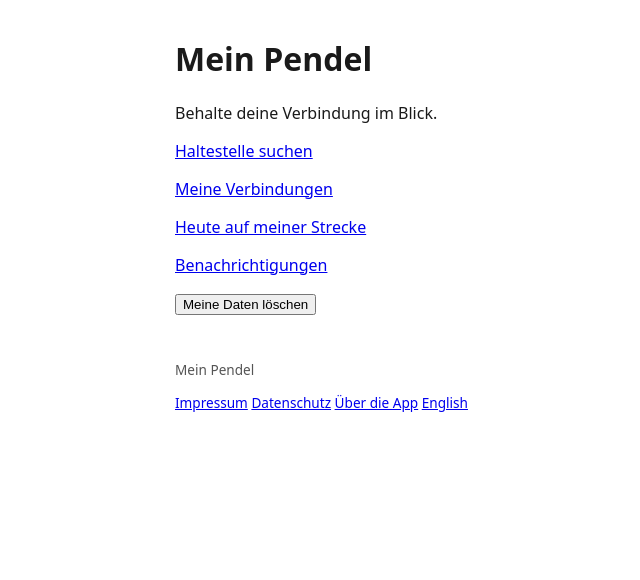
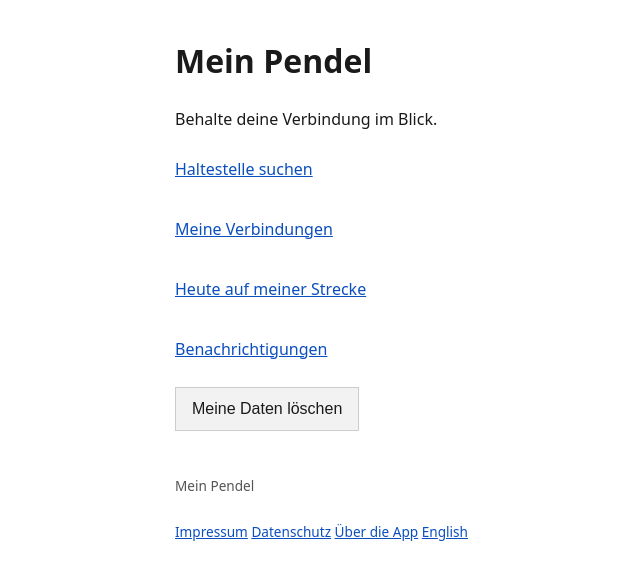
Before and after one commit to tpatzelt/mein-pendel, a FastAPI app: page / in a window 1280 px wide. Shown: the top 580 px of the page, without its empty margins (241-881 px from the left). Run offline with FastAPI, Linux system fonts and the light colour scheme.

Commit message:
T-0045: Stylesheet: design tokens as custom properties, dark mode, 44px touch targets
Define :root color/space/font custom properties, a prefers-color-scheme:
dark block that redefines every color token, and 44px minimum touch
targets for links, buttons and form controls. All rules outside the two
token blocks now reference var(--...) instead of hard-coded hex colors.

```diff
--- a/src/pendel/static/css/style.css
+++ b/src/pendel/static/css/style.css
@@ -1,4 +1,38 @@
 /* Mobile-first: fluid layout, no fixed px widths above 360 (charter G2). */
+
+:root {
+  color-scheme: light dark;
+
+  --color-bg: #ffffff;
+  --color-surface: #f2f2f2;
+  --color-text: #1a1a1a;
+  --color-muted: #555555;
+  --color-link: #0b4fbf;
+  --color-border: #cccccc;
+  --color-error: #b00020;
+
+  --space-1: 0.25rem;
+  --space-2: 0.5rem;
+  --space-3: 1rem;
+  --space-4: 1.5rem;
+
+  --font-family: system-ui, -apple-system, sans-serif;
+  --font-size-base: 1rem;
+  --font-size-small: 0.85rem;
+  --line-height: 1.5;
+}
+
+@media (prefers-color-scheme: dark) {
+  :root {
+    --color-bg: #121212;
+    --color-surface: #1e1e1e;
+    --color-text: #f0f0f0;
+    --color-muted: #a8a8a8;
+    --color-link: #7fb2ff;
+    --color-border: #444444;
+    --color-error: #ff6b6b;
+  }
+}
 
 * {
   box-sizing: border-box;
@@ -6,23 +40,74 @@
 
 body {
   margin: 0;
-  font-family: system-ui, -apple-system, sans-serif;
-  color: #1a1a1a;
-  background: #ffffff;
+  font-family: var(--font-family);
+  font-size: var(--font-size-base);
+  line-height: var(--line-height);
+  color: var(--color-text);
+  background: var(--color-bg);
 }
 
 main,
 footer {
   max-width: 480px;
   margin: 0 auto;
-  padding: 1rem;
+  padding: var(--space-3);
 }
 
 footer {
-  font-size: 0.85rem;
-  color: #555555;
+  font-size: var(--font-size-small);
+  color: var(--color-muted);
 }
 
 .error {
-  color: #b00020;
+  color: var(--color-error);
 }
+
+a {
+  color: var(--color-link);
+}
+
+nav a,
+a,
+button,
+input[type="submit"] {
+  display: inline-flex;
+  align-items: center;
+  justify-content: center;
+  min-height: 44px;
+  min-width: 44px;
+}
+
+button,
+input[type="submit"] {
+  padding: var(--space-1) var(--space-3);
+  border: 1px solid var(--color-border);
+  background: var(--color-surface);
+  color: var(--color-text);
+  font-size: var(--font-size-base);
+}
+
+label:has(input[type="checkbox"]) {
+  display: inline-flex;
+  align-items: center;
+  min-height: 44px;
+  min-width: 44px;
+}
+
+input[type="checkbox"] {
+  width: var(--space-3);
+  height: var(--space-3);
+}
+
+select,
+input[type="text"],
+input[type="search"],
+input[type="time"],
+input[type="number"] {
+  min-height: 44px;
+  padding: var(--space-1) var(--space-2);
+  border: 1px solid var(--color-border);
+  background: var(--color-bg);
+  color: var(--color-text);
+  font-size: var(--font-size-base);
+}
```
